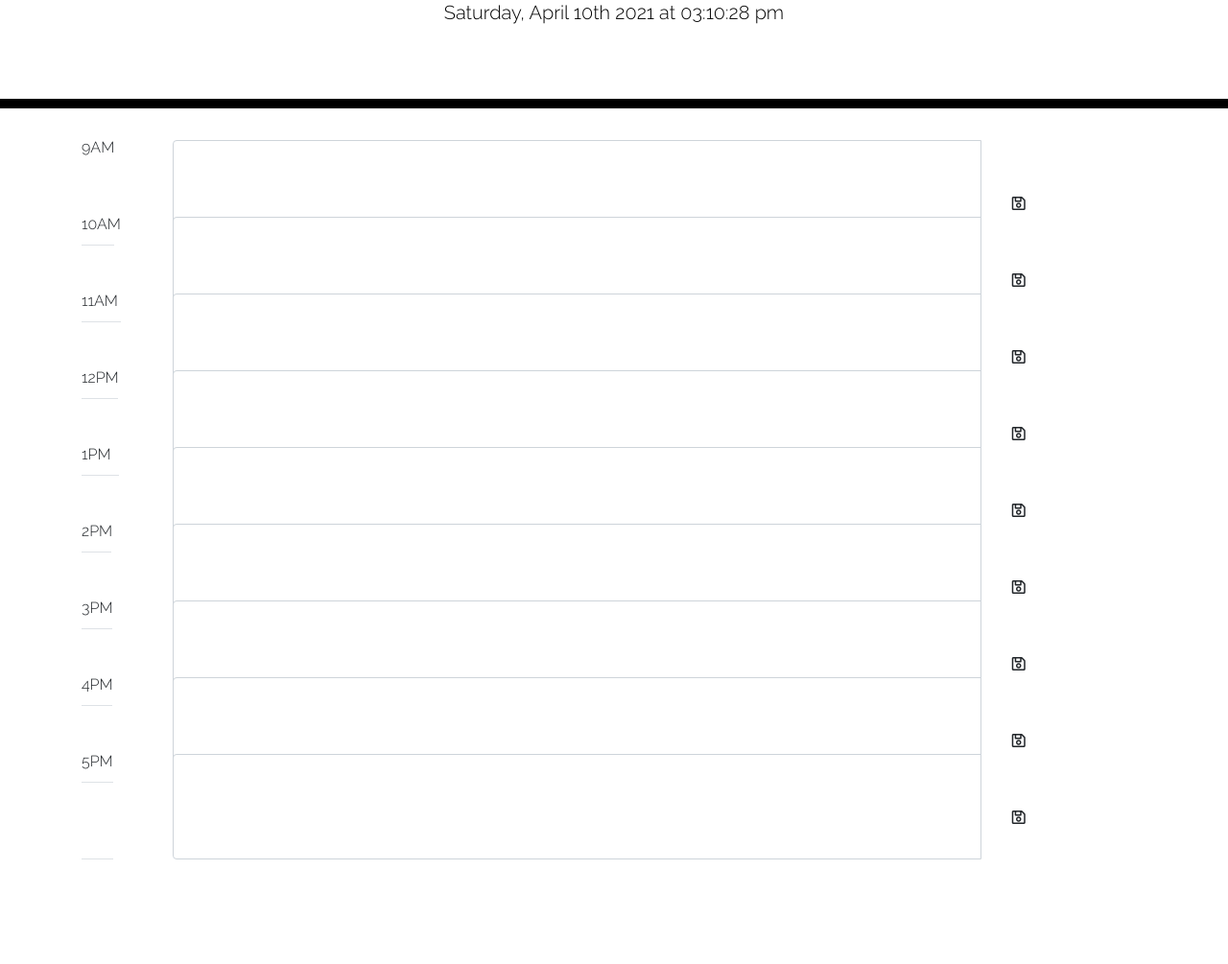
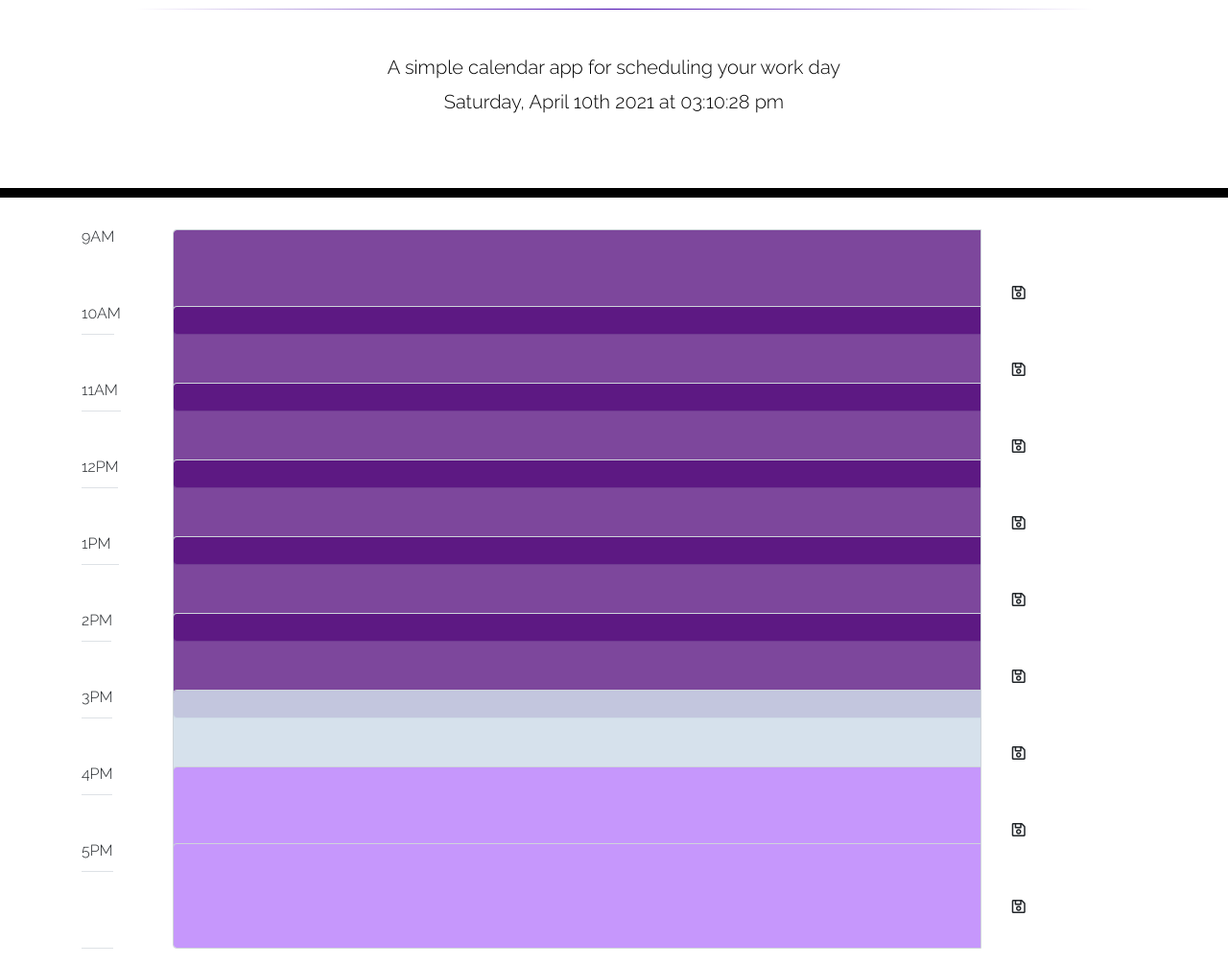
Before and after one commit to tracye1083/Homework-Week-05, a plain HTML site: page index.html in a window 1280 px wide. Shown: the part 191-1196 px from the top of the page at 96% size. Before the commit the page ends 1103 px from the top, so only its background shows below. Drawn offline with nearby package versions, Linux system fonts and the light colour scheme; files that its build step writes are made by us from their sources.

Commit message:
addition of css formatting

```diff
--- a/Develop/script.js
+++ b/Develop/script.js
@@ -1,6 +1,7 @@
 let timeDisplayEl = $("#currentDay");
 
 let now = parseInt(moment().format("HH"));
+console.log(now);
 
 let $9AM = $("#9AM");
 let $10AM = $("#10AM");
@@ -21,15 +22,15 @@ function displayTime() {
 $("textarea").each(function() {
     var name = parseInt($(this).attr("name"));
     if (name < now) {
-        $(this).addClass("bg-gray");
+        $(this).addClass("bg-past");
     }
 
     if (name > now) {
-        $(this).addClass("bg-green")
+        $(this).addClass("bg-future")
     }
 
     if (name === now) {
-        $(this).addClass("bg-red")
+        $(this).addClass("bg-now")
     }
 });
 
--- a/Develop/style.css
+++ b/Develop/style.css
@@ -2,6 +2,30 @@ body {
     font-family: 'Raleway', sans-serif;
     font-size: 16px;
     line-height: 1;
+}
+
+
+/* * Style for Divider */
+
+.wrapper {
+    padding-bottom: 50px;
+}
+
+.divider {
+    position: relative;
+    margin-top: 50px;
+    height: 1px;
+}
+
+.div-transparent:before {
+    content: "";
+    position: absolute;
+    top: 0;
+    left: 5%;
+    right: 5%;
+    width: 90%;
+    height: 1px;
+    background-image: linear-gradient(to right, transparent, rgb(72, 8, 175), transparent);
 }
 
 textarea {
@@ -69,3 +93,18 @@ textarea {
     font-size: 20px;
     transition: all 0.3s ease-in-out;
 }
+
+.bg-now {
+    background-color: #cfdce9da;
+    color: rgb(83, 11, 124);
+}
+
+.bg-future {
+    background-color: #c697fc;
+    color: rgb(83, 11, 124);
+}
+
+.bg-past {
+    background-color: rgba(83, 11, 124, 0.753);
+    color: #ebecec;
+}
--- a/index.html
+++ b/index.html
@@ -9,7 +9,7 @@
     <link rel="stylesheet" href="https://use.fontawesome.com/releases/v5.8.1/css/all.css" integrity="sha384-50oBUHEmvpQ+1lW4y57PTFmhCaXp0ML5d60M1M7uH2+nqUivzIebhndOJK28anvf" crossorigin="anonymous" />
     <link rel="stylesheet" href="https://fonts.googleapis.com/css2?family=Raleway:wght@100;300;700&display=swap">
     <link href="https://fonts.googleapis.com/css?family=Open+Sans&display=swap" rel="stylesheet" />
-    <link rel="stylesheet" href="style.css" />
+    <link rel="stylesheet" href="./Develop/style.css" />
     <title>Work Day Scheduler</title>
 </head>
 
@@ -17,6 +17,9 @@
     <header class="jumbotron">
         <div class="container">
             <h1 class="display-3">Work Day Scheduler</h1>
+            <div class="wrapper">
+                <div class="divider div-transparent"></div>
+            </div>
             <p class="lead">A simple calendar app for scheduling your work day</p>
             <p id="currentDay" class="lead"></p>
         </div>
```
